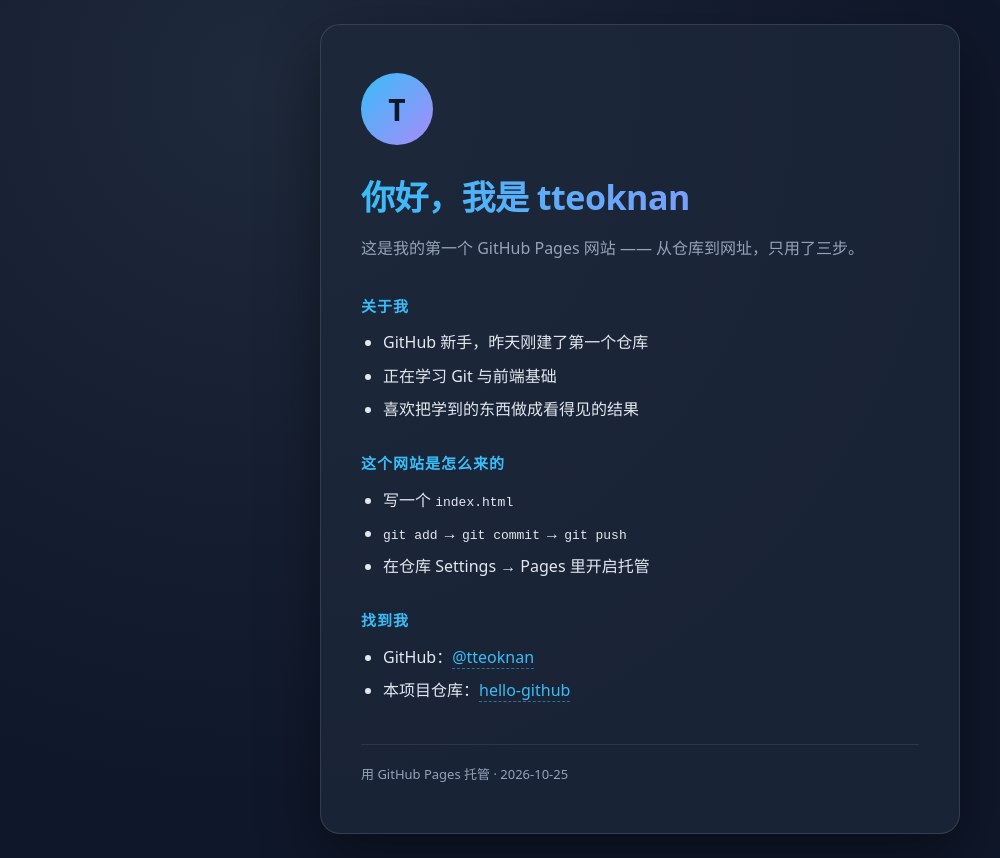
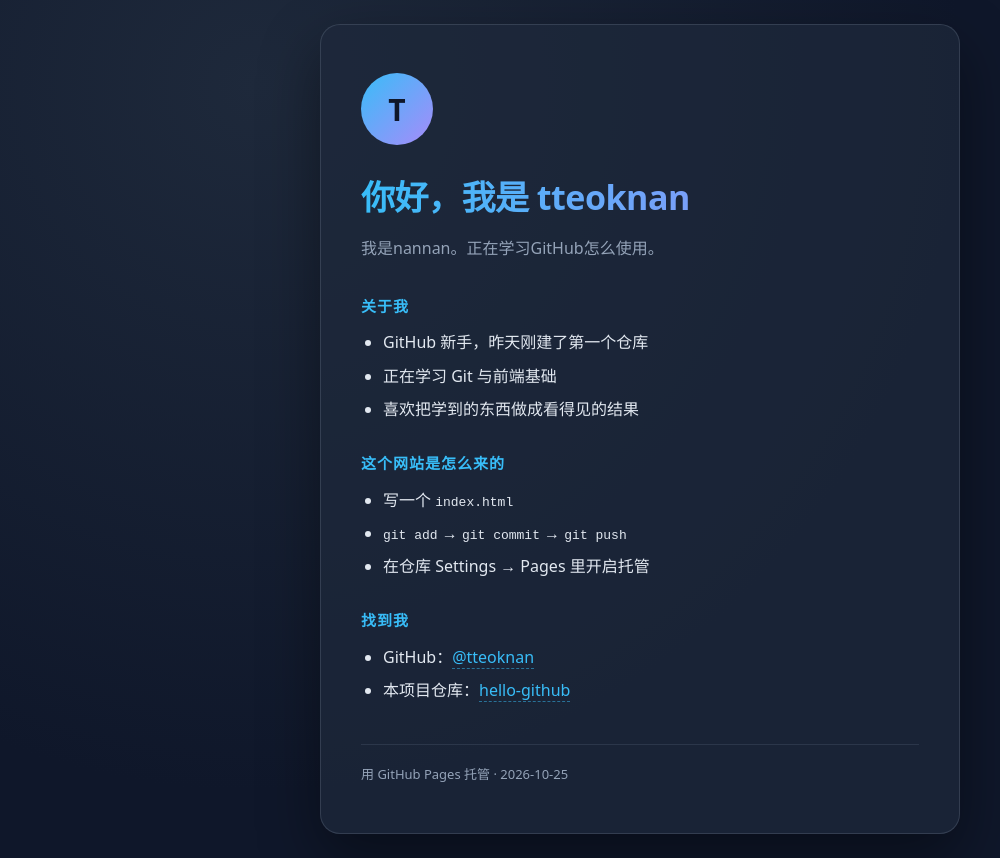
Before and after one commit to tteoknan/hello-github, a plain HTML site: page index.html in a window 1280 px wide. Shown: the whole page, without its empty margins (0-1000 px from the left). Drawn offline with Linux system fonts and the light colour scheme.

Commit message:
更新自我介绍

```diff
--- a/index.html
+++ b/index.html
@@ -104,7 +104,7 @@
     <div class="avatar">T</div>
 
     <h1>你好，我是 tteoknan</h1>
-    <p class="subtitle">这是我的第一个 GitHub Pages 网站 —— 从仓库到网址，只用了三步。</p>
+    <p class="subtitle">我是nannan。正在学习GitHub怎么使用。</p>
 
     <h2>关于我</h2>
     <ul>
```
